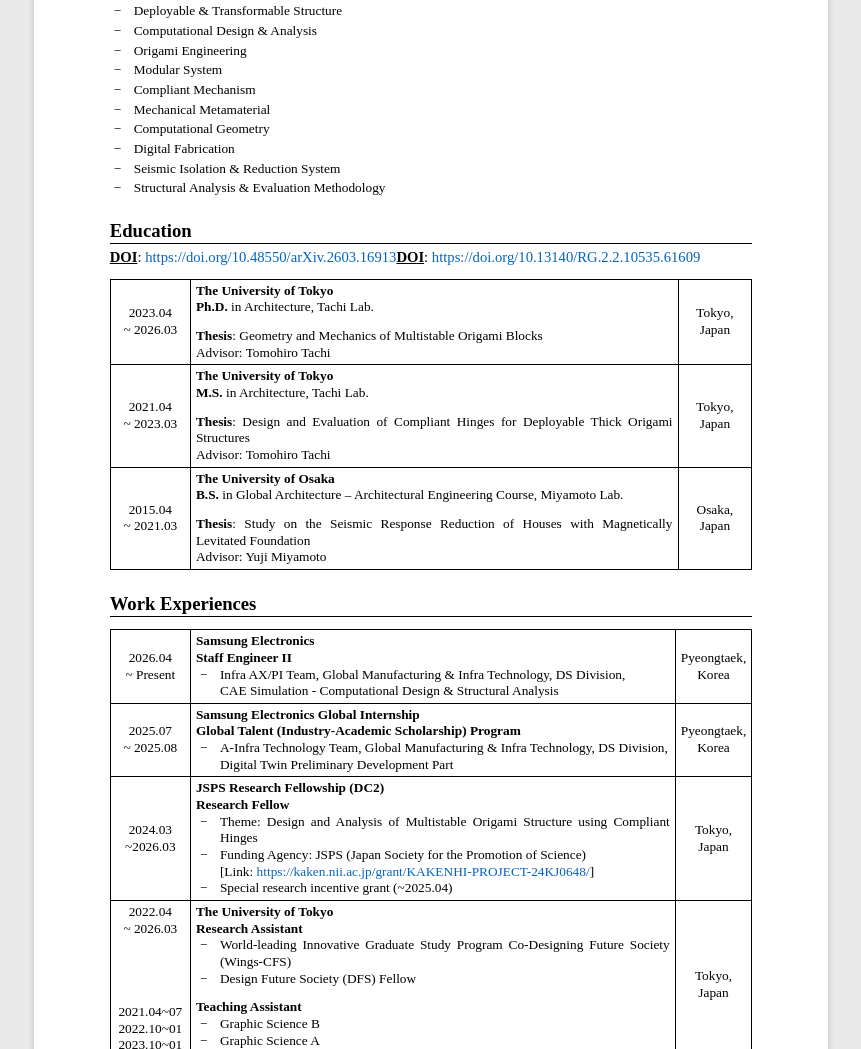
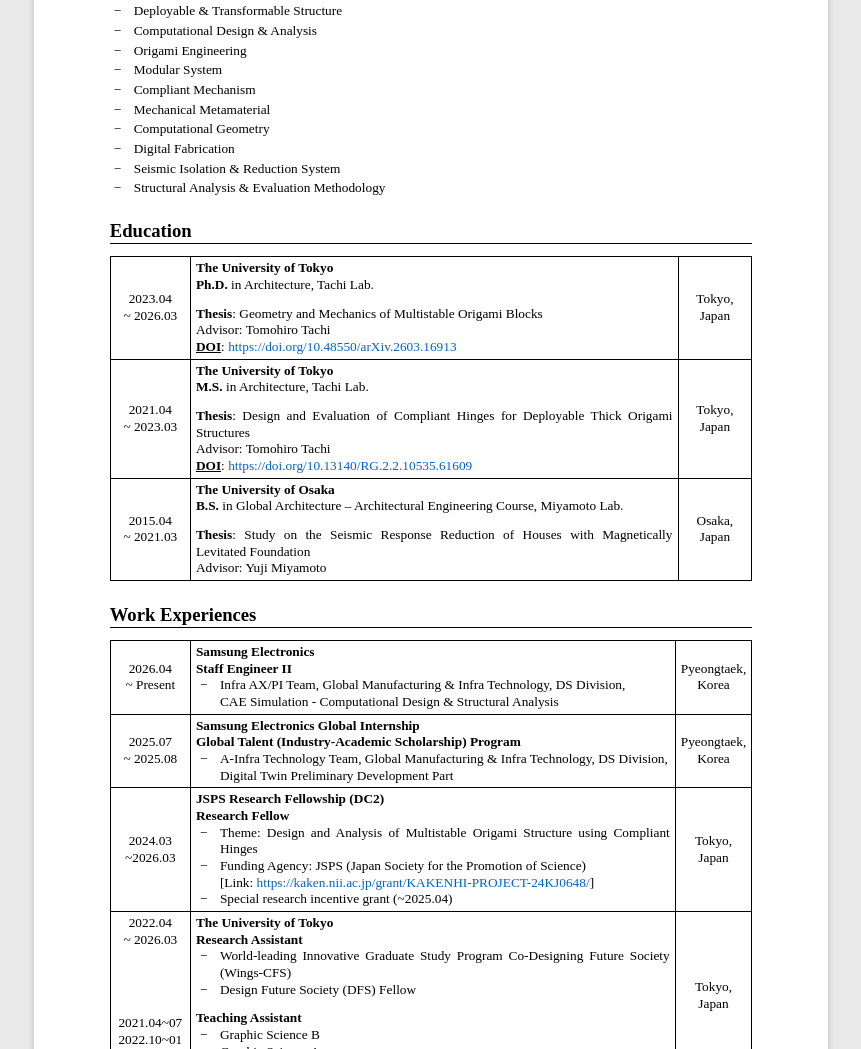
Before and after one commit to MunkyunLEE/munkyunlee.github.io, a plain HTML site: page index.html in a window 1280 px wide. Shown: the part 706-1755 px from the top of the page, without its empty margins (209-1070 px from the left). Drawn offline with Linux system fonts and the light colour scheme.

Commit message:
Fix formatting of thesis and DOI sections

```diff
--- a/index.html
+++ b/index.html
@@ -120,15 +120,15 @@
   <tr>
     <td class="date">2023.04<br>~ 2026.03</td>
     <td class="body"><b>The University of Tokyo</b><br><b>Ph.D.</b> in Architecture, Tachi Lab.<div class="gap"></div>
-      <b>Thesis</b>: Geometry and Mechanics of Multistable Origami Blocks<br>Advisor: Tomohiro Tachi</td>
-      <b><u>DOI</u></b>: <a href="https://doi.org/10.48550/arXiv.2603.16913">https://doi.org/10.48550/arXiv.2603.16913</a></div></li>
+      <b>Thesis</b>: Geometry and Mechanics of Multistable Origami Blocks<br>Advisor: Tomohiro Tachi<br>
+      <b><u>DOI</u></b>: <a href="https://doi.org/10.48550/arXiv.2603.16913">https://doi.org/10.48550/arXiv.2603.16913</a></td>
     <td class="place">Tokyo,<br>Japan</td>
   </tr>
   <tr>
     <td class="date">2021.04<br>~ 2023.03</td>
     <td class="body"><b>The University of Tokyo</b><br><b>M.S.</b> in Architecture, Tachi Lab.<div class="gap"></div>
-      <b>Thesis</b>: Design and Evaluation of Compliant Hinges for Deployable Thick Origami Structures<br>Advisor: Tomohiro Tachi</td>
-      <b><u>DOI</u></b>: <a href="https://doi.org/10.13140/RG.2.2.10535.61609">https://doi.org/10.13140/RG.2.2.10535.61609</a></div></li>
+      <b>Thesis</b>: Design and Evaluation of Compliant Hinges for Deployable Thick Origami Structures<br>Advisor: Tomohiro Tachi<br>
+      <b><u>DOI</u></b>: <a href="https://doi.org/10.13140/RG.2.2.10535.61609">https://doi.org/10.13140/RG.2.2.10535.61609</a></td>
     <td class="place">Tokyo,<br>Japan</td>
   </tr>
   <tr>
```
